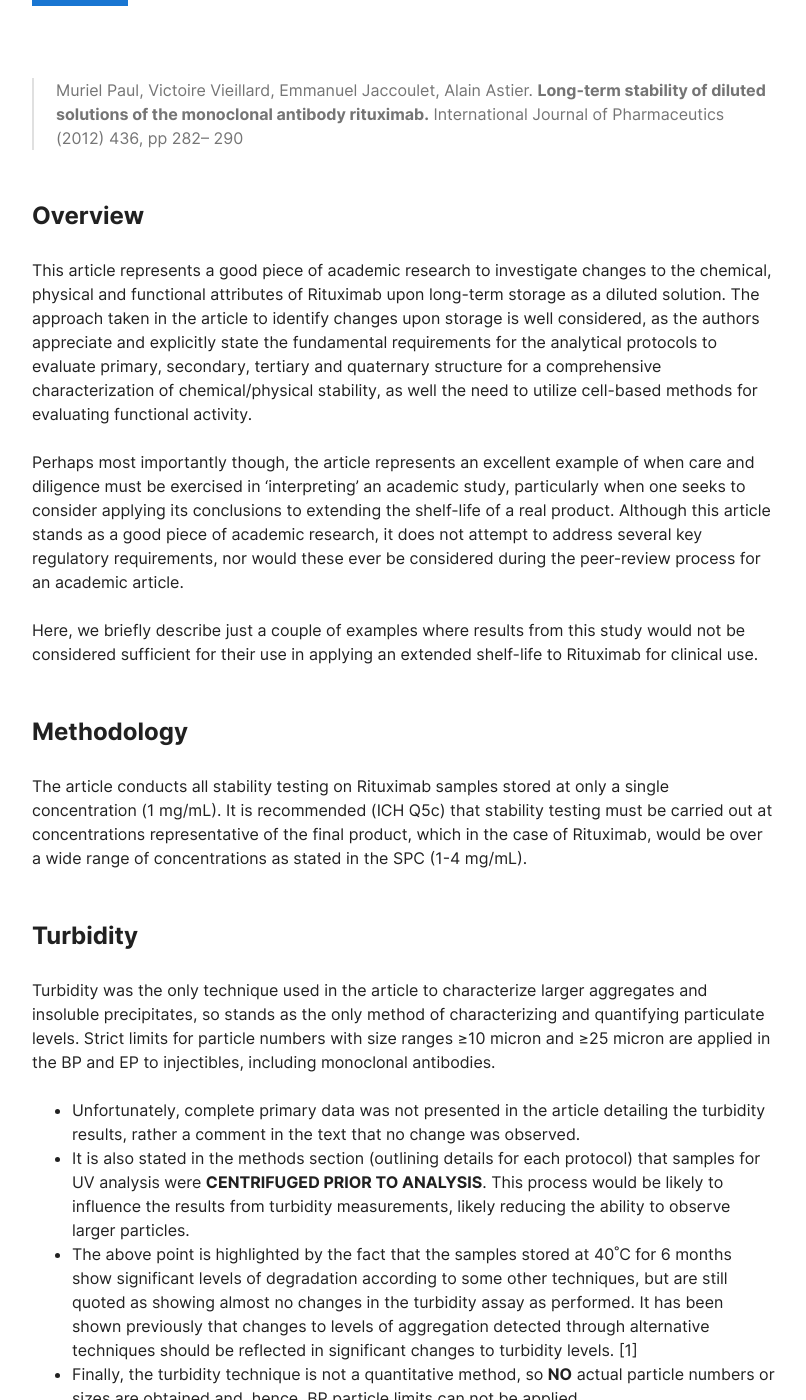
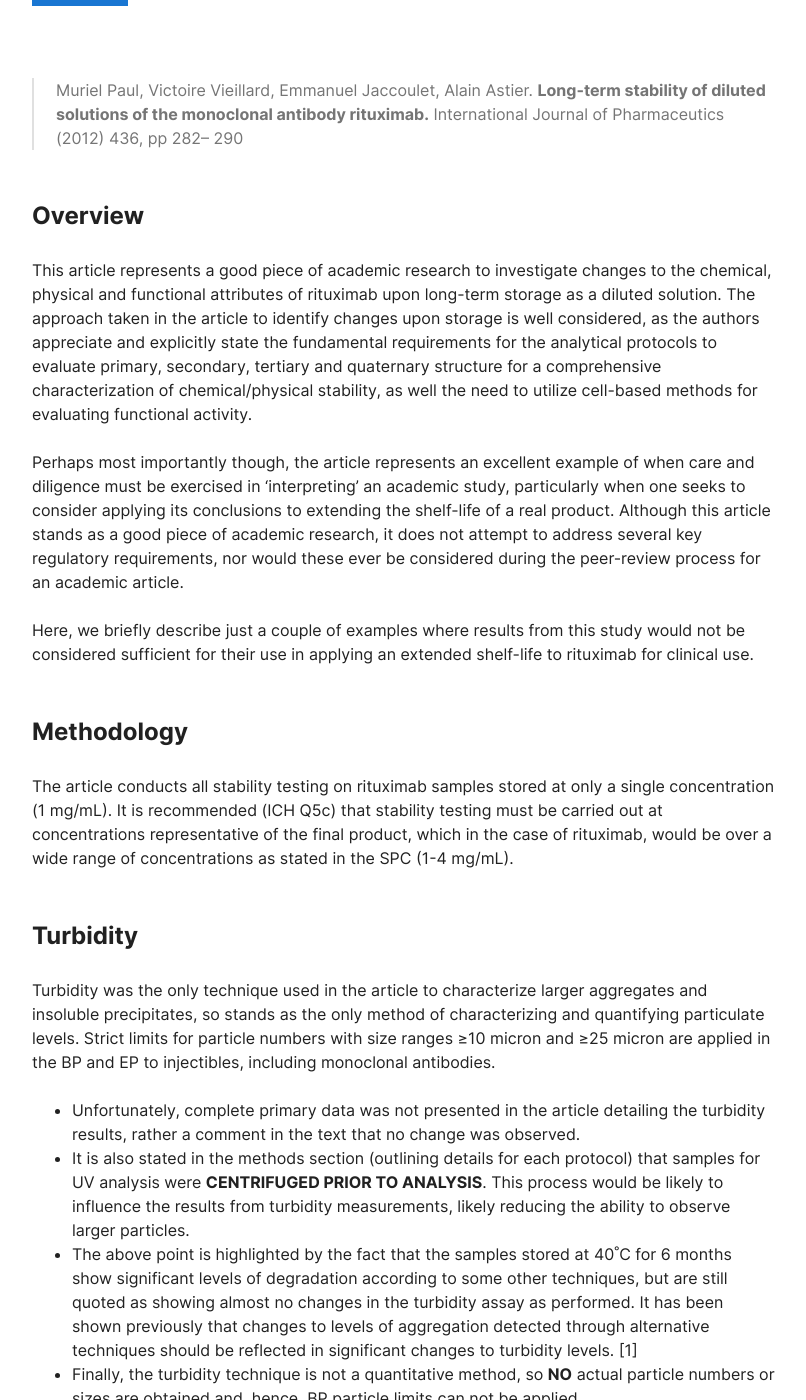
Before and after one commit to qphl/mabstalk.com, a Jekyll site: the page built from _posts/2012-11-10-article-review-long-term-stability-of-diluted-solutions-of-the-monoclonal-antibody-rituximab.md, in a window 1280 px wide and 1400 px high, scrolled down 378 px. Shown: the whole window, without its empty margins (236-1042 px from the left). Built offline with Jekyll 4.4.1, drawn with Linux system fonts in a browser that asks for light colours; some of the changed text lies outside the part shown.

Commit message:
Fixes casing on mab generic names

```diff
--- a/_posts/2012-11-10-article-review-long-term-stability-of-diluted-solutions-of-the-monoclonal-antibody-rituximab.md
+++ b/_posts/2012-11-10-article-review-long-term-stability-of-diluted-solutions-of-the-monoclonal-antibody-rituximab.md
@@ -14,15 +14,15 @@ tags:
 
 ## Overview
 
-This article represents a good piece of academic research to investigate changes to the chemical, physical and functional attributes of Rituximab upon long-term storage as a diluted solution. The approach taken in the article to identify changes upon storage is well considered, as the authors appreciate and explicitly state the fundamental requirements for the analytical protocols to evaluate primary, secondary, tertiary and quaternary structure for a comprehensive characterization of chemical/physical stability, as well the need to utilize cell-based methods for evaluating functional activity.
+This article represents a good piece of academic research to investigate changes to the chemical, physical and functional attributes of rituximab upon long-term storage as a diluted solution. The approach taken in the article to identify changes upon storage is well considered, as the authors appreciate and explicitly state the fundamental requirements for the analytical protocols to evaluate primary, secondary, tertiary and quaternary structure for a comprehensive characterization of chemical/physical stability, as well the need to utilize cell-based methods for evaluating functional activity.
 
 Perhaps most importantly though, the article represents an excellent example of when care and diligence must be exercised in ‘interpreting’ an academic study, particularly when one seeks to consider applying its conclusions to extending the shelf-life of a real product. Although this article stands as a good piece of academic research, it does not attempt to address several key regulatory requirements, nor would these ever be considered during the peer-review process for an academic article.
 
-Here, we briefly describe just a couple of examples where results from this study would not be considered sufficient for their use in applying an extended shelf-life to Rituximab for clinical use.
+Here, we briefly describe just a couple of examples where results from this study would not be considered sufficient for their use in applying an extended shelf-life to rituximab for clinical use.
 
 ## Methodology
 
-The article conducts all stability testing on Rituximab samples stored at only a single concentration (1 mg/mL). It is recommended (ICH Q5c) that stability testing must be carried out at concentrations representative of the final product, which in the case of Rituximab, would be over a wide range of concentrations as stated in the SPC (1-4 mg/mL).
+The article conducts all stability testing on rituximab samples stored at only a single concentration (1 mg/mL). It is recommended (ICH Q5c) that stability testing must be carried out at concentrations representative of the final product, which in the case of rituximab, would be over a wide range of concentrations as stated in the SPC (1-4 mg/mL).
 
 ## Turbidity
 
@@ -35,11 +35,11 @@ Turbidity was the only technique used in the article to characterize larger aggr
 
 ## Functional activity
 
-For the purpose of assigning an extended shelf life, a suitable assay to determine functional activity would need to demonstrate it was unlikely that any significant change in clinical efficacy has occurred as a result of prolonged storage. This article describes the use of a cell based assay for measuring direct cytotoxicity of Rituximab towards the Raji cell line, as its measure of functional activity.
+For the purpose of assigning an extended shelf life, a suitable assay to determine functional activity would need to demonstrate it was unlikely that any significant change in clinical efficacy has occurred as a result of prolonged storage. This article describes the use of a cell based assay for measuring direct cytotoxicity of rituximab towards the Raji cell line, as its measure of functional activity.
 
 - It is known that direct cytotoxicity (as evaluated in the article) is **NOT** a pathway through which Rituxmab exerts its clinical effects in vivo, and so the results detailed in the article tell little about changes that would be expected in clinical efficacy. [2]
 - The paper presents the activity results in the form of IC<sub>50</sub>, IC<sub>25</sub> and AUC (area under the curve) values. All three values are generated from the same data, and so actually all represent the same thing, not 3 independent measures of activity.
-- Determining activity in this format (IC<sub>50</sub>, IC<sub>25</sub> and AUC) is unlikely to provide the sensitivity necessary for identifying minor changes in activity (±5-10%) over a prolonged period of time. In this article, Raji cells are incubated with Rituximab over a large range of concentrations, from very low concentrations (where the S.D.’s for individual assays are ±70%, hence changes of ±5% in activity will not be seen) to very high concentrations (where there is so much Rituximab present that a small loss of activity would not be detected as a result of receptor saturation).
+- Determining activity in this format (IC<sub>50</sub>, IC<sub>25</sub> and AUC) is unlikely to provide the sensitivity necessary for identifying minor changes in activity (±5-10%) over a prolonged period of time. In this article, Raji cells are incubated with rituximab over a large range of concentrations, from very low concentrations (where the S.D.’s for individual assays are ±70%, hence changes of ±5% in activity will not be seen) to very high concentrations (where there is so much rituximab present that a small loss of activity would not be detected as a result of receptor saturation).
 
 ## References
 
```
Also changed, not shown: _posts/2012-12-06-article-review-physiochemical-stability-of-diluted-trastuzumab-infusion-solutions-in-polypropylene-infusion-bags.md (+3 -3 lines), _posts/2015-01-22-adcs-function-pharmacology.md (+1 -1 lines).
